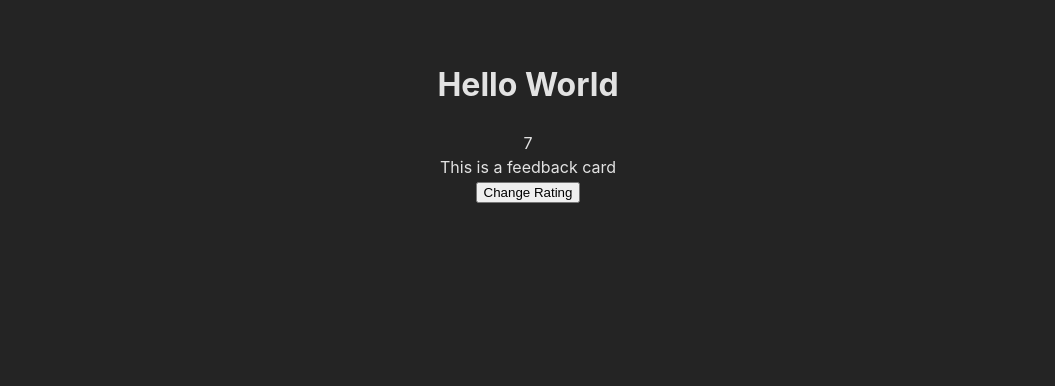
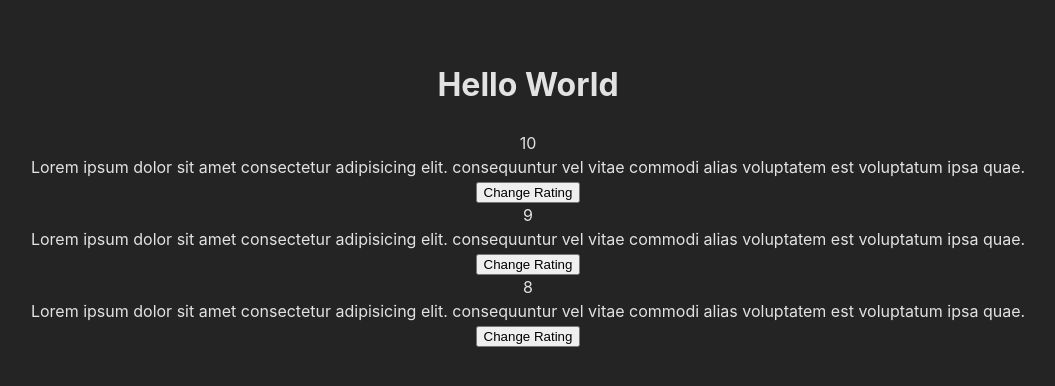
Before and after one commit to codebuster009/Feedback-UI, a React (Vite) app: page / in a window 1280 px wide. Shown: the top 386 px of the page, without its empty margins (112-1167 px from the left). Built offline with nearby package versions, Linux system fonts and the light colour scheme; the HTML template or start-up script is replaced by a standard one.

Commit message:
Dynamically adding the feedbacks

```diff
--- a/src/App.jsx
+++ b/src/App.jsx
@@ -1,13 +1,18 @@
 import './App.css'
 import Header from './components/Header.jsx'
-import FeedbackItem from './components/FeedbackItem.jsx'
+import FeedbackList from './components/FeedbackList.jsx'
+import { useState } from 'react'
+import FeedbackData from './utils/FeedbackData.js'
 
 function App() {
+  const [feedback , setFeedback] = useState(FeedbackData)
   return (
     <>
     <Header text = "Hello World"/>
     <div className="container">
-    <FeedbackItem/>
+    {FeedbackData.map((feedback) => {
+      return (<FeedbackList key = {feedback.id} feedback={feedback}/>)
+    })}
     </div>
     </>
   )
--- a/src/components/FeedbackItem.jsx
+++ b/src/components/FeedbackList.jsx
@@ -1,8 +1,7 @@
 import React, { useState } from 'react'
 
-const FeedbackItem = () => {
-    const [rating , setRating] = useState(7);
-    const [text , setText] = useState("This is a feedback card");
+const FeedbackList = (props) => {
+  console.log(props.feedback)
     const handleClick = ()  => {
         setRating((prevState) => prevState === 7 ? 10 : 7)
     }
@@ -10,8 +9,8 @@ const FeedbackItem = () => {
     <div>
       <>
       <div className="card">
-        <div className="num-display">{rating}</div>
-        <div className="text-display">{text}</div>
+        <div className="num-display">{props.feedback.rating}</div>
+        <div className="text-display">{props.feedback.text}</div>
         <button onClick={handleClick}>Change Rating</button>
       </div>
       </>
@@ -19,4 +18,4 @@ const FeedbackItem = () => {
   )
 }
 
-export default FeedbackItem;
+export default FeedbackList;
--- /dev/null
+++ b/src/utils/FeedbackData.js
@@ -0,0 +1,19 @@
+const FeedbackData = [
+    {
+      id: 1,
+      rating: 10,
+      text: 'Lorem ipsum dolor sit amet consectetur adipisicing elit. consequuntur vel vitae commodi alias voluptatem est voluptatum ipsa quae.',
+    },
+    {
+      id: 2,
+      rating: 9,
+      text: 'Lorem ipsum dolor sit amet consectetur adipisicing elit. consequuntur vel vitae commodi alias voluptatem est voluptatum ipsa quae.',
+    },
+    {
+      id: 3,
+      rating: 8,
+      text: 'Lorem ipsum dolor sit amet consectetur adipisicing elit. consequuntur vel vitae commodi alias voluptatem est voluptatum ipsa quae.',
+    },
+  ]
+
+  export default FeedbackData
```
